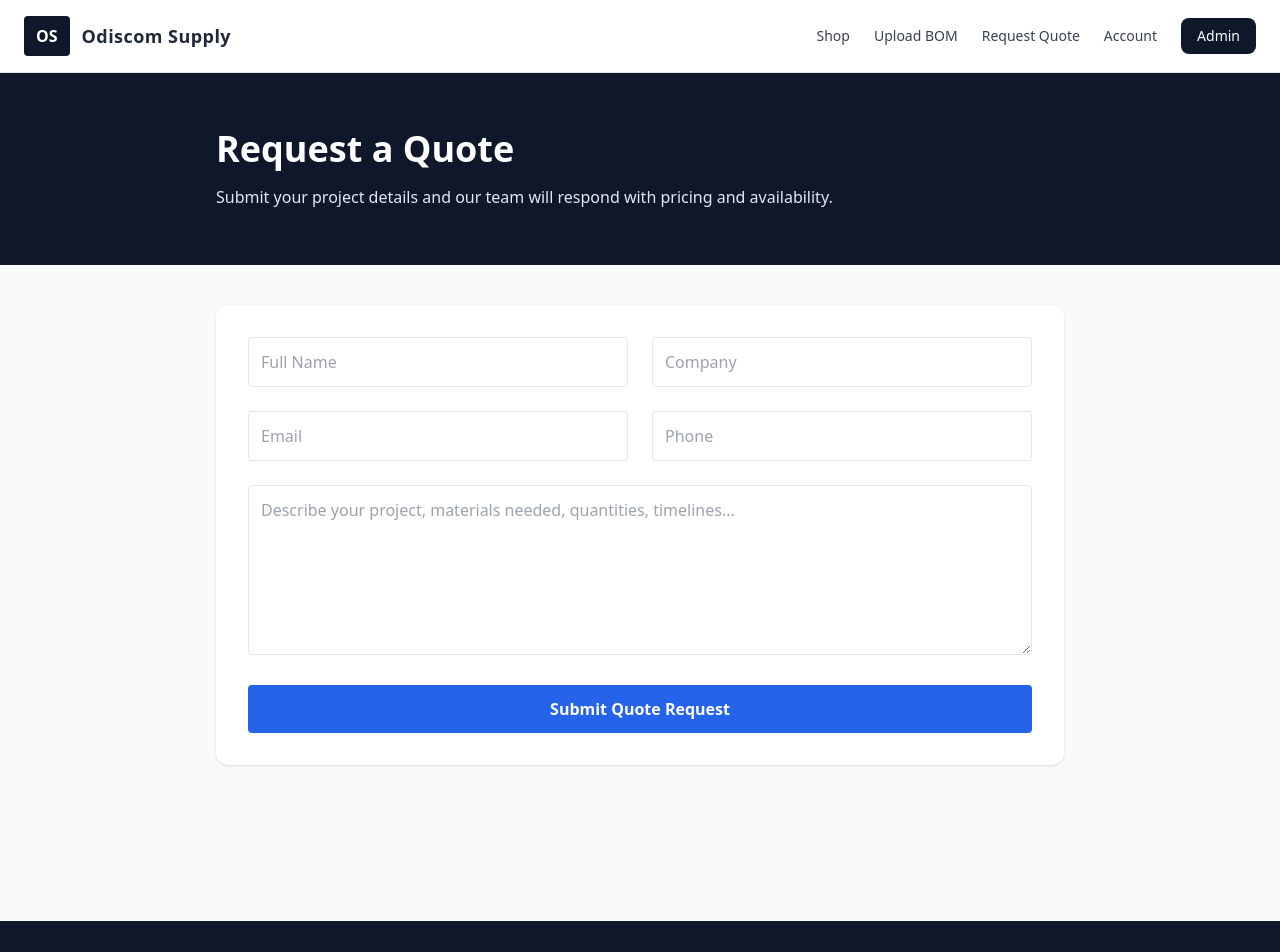
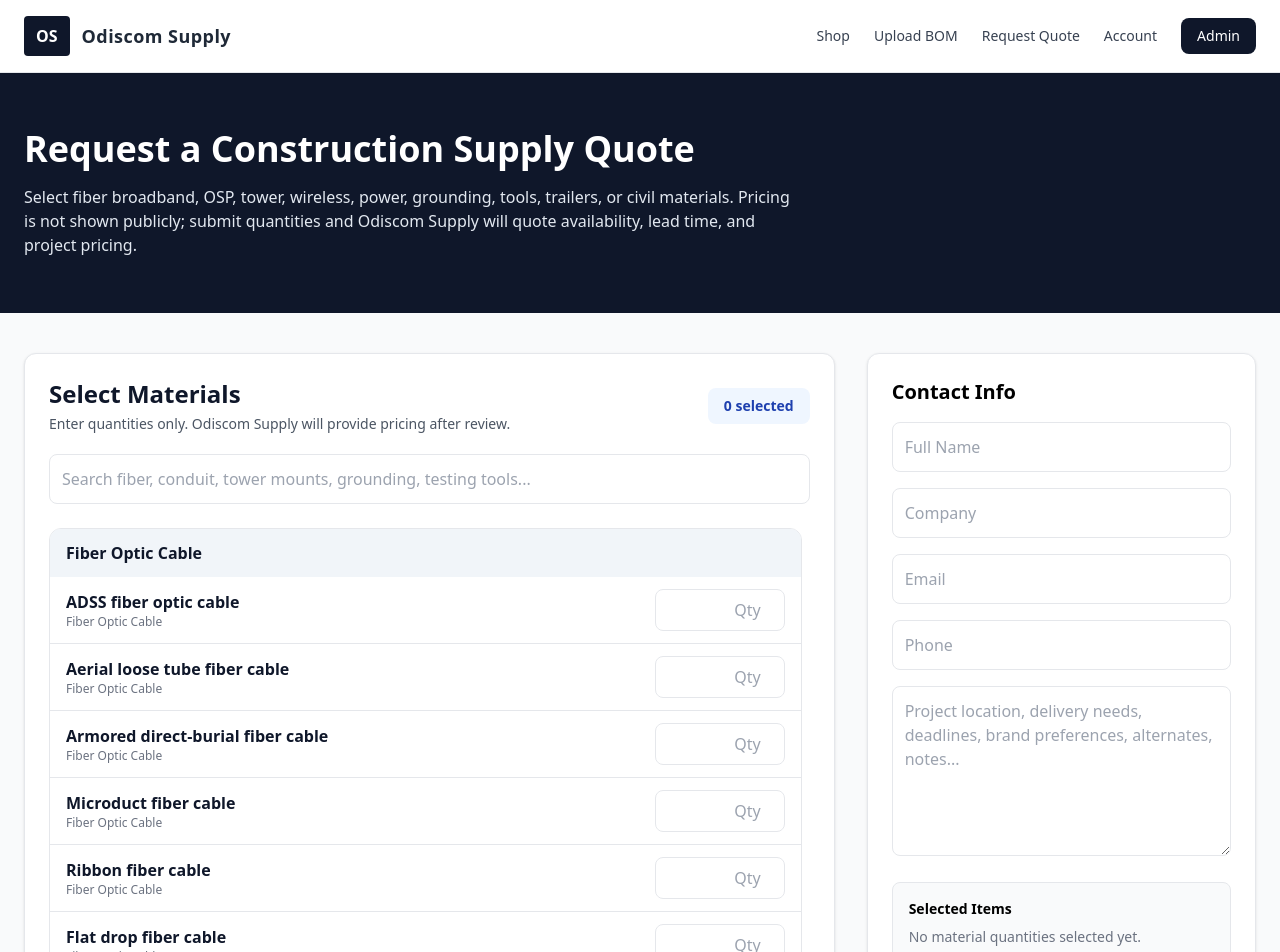
Before and after one commit to odiscom/odiscom-supply, a Next.js app: page /quote in a window 1280 px wide. Shown: the top 952 px of the page. Built offline with nearby package versions, Linux system fonts and the light colour scheme.

Commit message:
Build quantity-based construction supply quote request page

```diff
--- a/pages/quote.js
+++ b/pages/quote.js
@@ -1,20 +1,67 @@
-import { useState } from 'react'
+import { useMemo, useState } from 'react'
 import Header from '../components/Header'
 import Footer from '../components/Footer'
+import { broadbandCatalog } from '../data/broadbandCatalog'
 
 export default function QuotePage() {
   const [form, setForm] = useState({ name: '', company: '', email: '', phone: '', details: '' })
+  const [selectedItems, setSelectedItems] = useState({})
+  const [search, setSearch] = useState('')
   const [submitted, setSubmitted] = useState(false)
   const [quoteId, setQuoteId] = useState(null)
+  const [error, setError] = useState('')
+  const [loading, setLoading] = useState(false)
 
   const handleChange = (e) => setForm({ ...form, [e.target.name]: e.target.value })
 
+  function updateItem(category, name, quantity) {
+    const key = `${category}::${name}`
+    const qty = Number(quantity || 0)
+    const nextItems = { ...selectedItems }
+
+    if (qty > 0) {
+      nextItems[key] = { category, product_name: name, quantity: qty, unit: 'each' }
+    } else {
+      delete nextItems[key]
+    }
+
+    setSelectedItems(nextItems)
+  }
+
+  const filteredCatalog = useMemo(() => {
+    const query = search.toLowerCase().trim()
+    if (!query) return broadbandCatalog
+
+    return broadbandCatalog
+      .map((group) => ({
+        ...group,
+        items: group.items.filter((item) => `${group.category} ${item}`.toLowerCase().includes(query)),
+      }))
+      .filter((group) => group.items.length > 0)
+  }, [search])
+
+  const selectedList = Object.values(selectedItems)
+
   const handleSubmit = async (e) => {
     e.preventDefault()
-    const res = await fetch('/api/quote', { method: 'POST', headers: { 'Content-Type': 'application/json' }, body: JSON.stringify(form) })
+    setError('')
+    setLoading(true)
+
+    const res = await fetch('/api/quote', {
+      method: 'POST',
+      headers: { 'Content-Type': 'application/json' },
+      body: JSON.stringify({ ...form, selectedItems: selectedList }),
+    })
+
     const data = await res.json()
-    if (data.success) { setSubmitted(true); setQuoteId(data.quoteId) }
-    else alert(data.error || data.message || 'Error submitting quote')
+    setLoading(false)
+
+    if (data.success) {
+      setSubmitted(true)
+      setQuoteId(data.quoteId)
+    } else {
+      setError(data.error || data.message || 'Error submitting quote')
+    }
   }
 
   return (
@@ -22,29 +69,83 @@
       <Header />
       <main className="bg-gray-50 min-h-screen">
         <section className="bg-slate-900 text-white">
-          <div className="max-w-4xl mx-auto px-6 py-14">
-            <h1 className="text-4xl font-bold">Request a Quote</h1>
-            <p className="mt-4 text-slate-200">Submit your project details and our team will respond with pricing and availability.</p>
+          <div className="max-w-7xl mx-auto px-6 py-14">
+            <h1 className="text-4xl font-bold">Request a Construction Supply Quote</h1>
+            <p className="mt-4 text-slate-200 max-w-3xl">Select fiber broadband, OSP, tower, wireless, power, grounding, tools, trailers, or civil materials. Pricing is not shown publicly; submit quantities and Odiscom Supply will quote availability, lead time, and project pricing.</p>
           </div>
         </section>
-        <section className="max-w-4xl mx-auto px-6 py-10">
+        <section className="max-w-7xl mx-auto px-6 py-10">
           {submitted ? (
             <div className="bg-white p-8 rounded-xl shadow text-center">
               <h2 className="text-2xl font-bold mb-4">Quote Submitted</h2>
               <p className="text-gray-600 mb-2">Your Quote ID:</p>
               <div className="text-xl font-mono text-blue-600 mb-4">{quoteId}</div>
-              <p className="text-gray-600">We will contact you shortly.</p>
+              <p className="text-gray-600">We will review your selected materials and contact you shortly.</p>
             </div>
           ) : (
-            <form onSubmit={handleSubmit} className="bg-white p-8 rounded-xl shadow space-y-6">
-              <div className="grid md:grid-cols-2 gap-6">
-                <input name="name" placeholder="Full Name" required onChange={handleChange} className="border p-3 rounded" />
-                <input name="company" placeholder="Company" required onChange={handleChange} className="border p-3 rounded" />
-                <input name="email" type="email" placeholder="Email" required onChange={handleChange} className="border p-3 rounded" />
-                <input name="phone" placeholder="Phone" onChange={handleChange} className="border p-3 rounded" />
+            <form onSubmit={handleSubmit} className="grid lg:grid-cols-3 gap-8">
+              <div className="lg:col-span-2 space-y-6">
+                <div className="bg-white p-6 rounded-xl shadow border">
+                  <div className="flex flex-col md:flex-row md:items-center md:justify-between gap-4 mb-5">
+                    <div>
+                      <h2 className="text-2xl font-bold text-slate-900">Select Materials</h2>
+                      <p className="text-sm text-gray-600 mt-1">Enter quantities only. Odiscom Supply will provide pricing after review.</p>
+                    </div>
+                    <div className="bg-blue-50 text-blue-800 rounded-lg px-4 py-2 text-sm font-semibold">{selectedList.length} selected</div>
+                  </div>
+                  <input value={search} onChange={(e) => setSearch(e.target.value)} placeholder="Search fiber, conduit, tower mounts, grounding, testing tools..." className="w-full border rounded-lg p-3 mb-6" />
+
+                  <div className="space-y-6 max-h-[900px] overflow-y-auto pr-2">
+                    {filteredCatalog.map((group) => (
+                      <div key={group.category} className="border rounded-xl overflow-hidden">
+                        <div className="bg-slate-100 px-4 py-3 font-bold text-slate-900">{group.category}</div>
+                        <div className="divide-y">
+                          {group.items.map((item) => {
+                            const key = `${group.category}::${item}`
+                            return (
+                              <div key={item} className="grid grid-cols-1 md:grid-cols-[1fr_130px] gap-3 px-4 py-3 items-center">
+                                <div>
+                                  <div className="font-semibold text-slate-900">{item}</div>
+                                  <div className="text-xs text-gray-500">{group.category}</div>
+                                </div>
+                                <input type="number" min="0" value={selectedItems[key]?.quantity || ''} onChange={(e) => updateItem(group.category, item, e.target.value)} placeholder="Qty" className="border rounded-lg p-2 text-right" />
+                              </div>
+                            )
+                          })}
+                        </div>
+                      </div>
+                    ))}
+                  </div>
+                </div>
               </div>
-              <textarea name="details" placeholder="Describe your project, materials needed, quantities, timelines..." rows="6" onChange={handleChange} className="w-full border p-3 rounded" />
-              <button type="submit" className="w-full bg-blue-600 text-white py-3 rounded font-semibold hover:bg-blue-700">Submit Quote Request</button>
+
+              <aside className="space-y-6">
+                <div className="bg-white p-6 rounded-xl shadow border sticky top-24">
+                  <h2 className="text-xl font-bold mb-4">Contact Info</h2>
+                  {error && <div className="bg-red-50 border border-red-200 text-red-700 rounded-lg p-3 text-sm mb-4">{error}</div>}
+                  <div className="space-y-4">
+                    <input name="name" placeholder="Full Name" required onChange={handleChange} className="w-full border p-3 rounded-lg" />
+                    <input name="company" placeholder="Company" required onChange={handleChange} className="w-full border p-3 rounded-lg" />
+                    <input name="email" type="email" placeholder="Email" required onChange={handleChange} className="w-full border p-3 rounded-lg" />
+                    <input name="phone" placeholder="Phone" onChange={handleChange} className="w-full border p-3 rounded-lg" />
+                    <textarea name="details" placeholder="Project location, delivery needs, deadlines, brand preferences, alternates, notes..." rows="6" onChange={handleChange} className="w-full border p-3 rounded-lg" />
+                  </div>
+
+                  <div className="mt-5 border rounded-lg p-4 bg-gray-50 max-h-56 overflow-y-auto">
+                    <div className="font-bold text-sm mb-2">Selected Items</div>
+                    {selectedList.length === 0 ? (
+                      <p className="text-sm text-gray-500">No material quantities selected yet.</p>
+                    ) : (
+                      <ul className="space-y-2 text-sm">
+                        {selectedList.map((item) => <li key={`${item.category}-${item.product_name}`}><strong>{item.quantity}</strong> × {item.product_name}</li>)}
+                      </ul>
+                    )}
+                  </div>
+
+                  <button type="submit" disabled={loading} className="mt-5 w-full bg-blue-600 text-white py-3 rounded-lg font-semibold hover:bg-blue-700 disabled:opacity-60">{loading ? 'Submitting...' : 'Submit Quote Request'}</button>
+                  <p className="text-xs text-gray-500 mt-3">No pricing is shown online. All requests are reviewed for project pricing, lead times, freight, availability, and quantity breaks.</p>
+                </div>
+              </aside>
             </form>
           )}
         </section>
```
